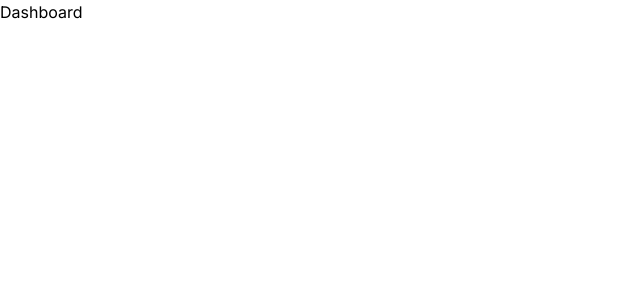
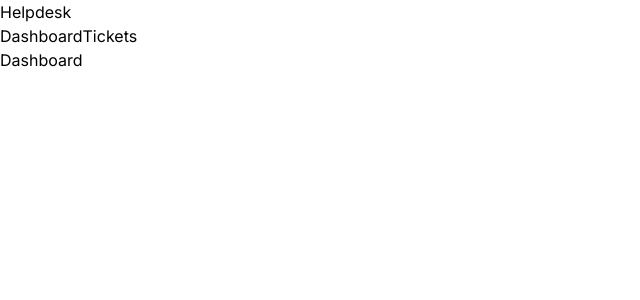
Before and after one commit to steveculverwell/helpdesk, a Next.js app: page / in a window 1280 px wide. Shown: the top 300 px of the page, without its empty margins (0-640 px from the left). Built offline with nearby package versions, Linux system fonts and the light colour scheme.

Commit message:
adding nav bar

```diff
--- /dev/null
+++ b/app/components/Navbar.jsx
@@ -0,0 +1,11 @@
+import Link from 'next/link'
+
+export default function Navbar() {
+  return (
+    <nav>
+    <h1>Helpdesk</h1>
+    <Link href="/">Dashboard</Link>
+    <Link href="/tickets">Tickets</Link>
+  </nav>
+  )
+}
--- a/app/layout.jsx
+++ b/app/layout.jsx
@@ -1,5 +1,8 @@
 import './globals.css'
 import { Inter } from 'next/font/google'
+
+// components
+import Navbar from './components/Navbar'
 
 const inter = Inter({ subsets: ['latin'] })
 
@@ -11,7 +14,9 @@
 export default function RootLayout({ children }) {
   return (
     <html lang="en">
-      <body className={inter.className}>{children}</body>
+      <body className={inter.className}>
+        <Navbar />
+        {children}</body>
     </html>
   )
 }
```
